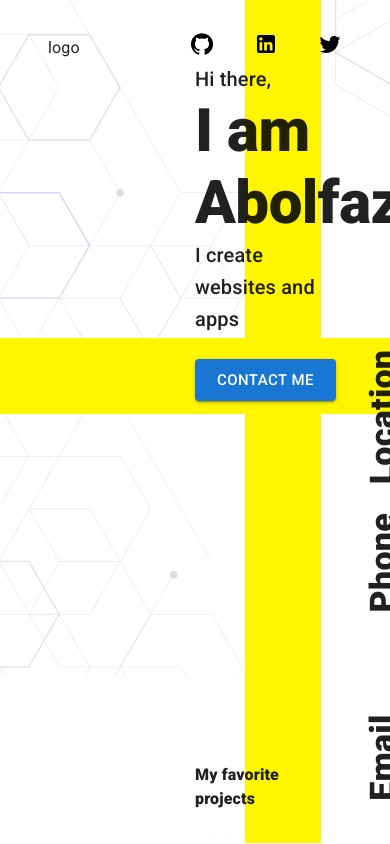
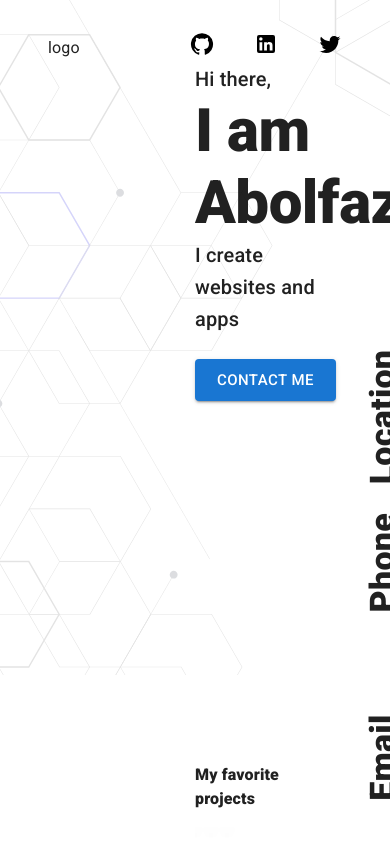
Before and after one commit to duniandewon/portofolio, a React (Vite) app: page / in a window 390 px wide. Shown: the top 844 px of the page. Built offline with nearby package versions, Linux system fonts and the light colour scheme.

Commit message:
Hide ribbons on screen smaller than 768px

```diff
--- a/src/components/Wrapper/index.tsx
+++ b/src/components/Wrapper/index.tsx
@@ -1,4 +1,5 @@
 import Box from "@mui/material/Box";
+import useMediaQuery from "@mui/material/useMediaQuery";
 
 import Ornaments from "./Ornaments";
 import RibbonH from "./RibbonH";
@@ -9,6 +10,8 @@ interface Props {
 }
 
 const Wrapper = ({ children }: Props) => {
+  const screenSmallerThan768 = useMediaQuery("(min-width: 768px)");
+
   return (
     <Box
       sx={{
@@ -19,9 +22,13 @@ const Wrapper = ({ children }: Props) => {
       }}
     >
       {children}
-      <RibbonV />
-      <RibbonH />
-      <Ornaments/>
+      {screenSmallerThan768 && (
+        <>
+          <RibbonV />
+          <RibbonH />
+        </>
+      )}
+      <Ornaments />
     </Box>
   );
 };
```
